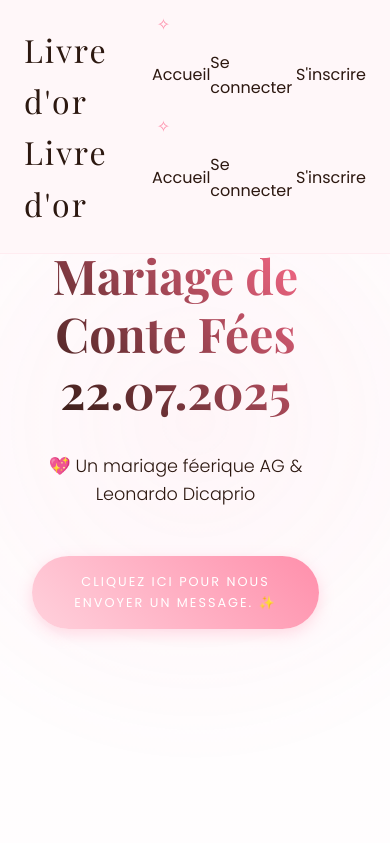
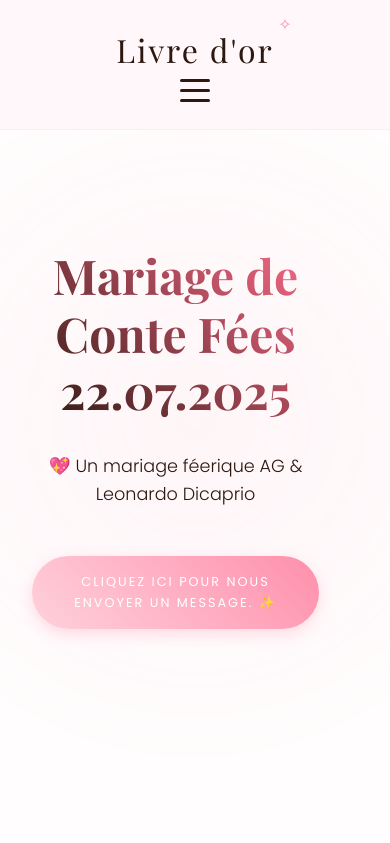
Before and after one commit to lenain-emile/livre-d-or, a PHP site: page / in a window 390 px wide. Shown: the top 843 px of the page. Run offline with PHP 8.4, Linux system fonts and the light colour scheme.

Commit message:
added admin page in mobile navbar

```diff
--- a/navbar.php
+++ b/navbar.php
@@ -17,9 +17,8 @@ $user_id = $_SESSION['user_id'] ?? null;
                 <li><a href="profile.php?id=<?= $user_id ?>">Profil</a></li>
                 <li><a href="guestbook.php">Livre d'or</a></li>
                 <li><a href="logout.php">Se déconnecter</a></li>
-                <?php if($_SESSION['user_permissions'] == 2)
-                {?>
-                <li><a href="admin.php">Administration</a></li>
+                <?php if($_SESSION['user_permissions'] == 2) { ?>
+                    <li><a href="admin.php">Administration</a></li>
                 <?php } ?>
             <?php } else { ?>
                 <li><a href="login.php">Se connecter</a></li>
@@ -29,18 +28,21 @@ $user_id = $_SESSION['user_id'] ?? null;
     </nav>
 
     <nav class="nav mobile">
-        <ul>
-            <li>
-                <div class="logo">Livre d'or</div>
-            </li>
+        <div class="logo">Livre d'or</div>
+        <input type="checkbox" id="menu-toggle" class="menu-toggle">
+        <label for="menu-toggle" class="hamburger">
+            <span class="bar"></span>
+            <span class="bar"></span>
+            <span class="bar"></span>
+        </label>
+        <ul class="nav-list">
             <li><a href="index.php">Accueil</a></li>
             <?php if ($user->isLoggedIn()) { ?>
                 <li><a href="profile.php?id=<?= $user_id ?>">Profil</a></li>
                 <li><a href="guestbook.php">Livre d'or</a></li>
                 <li><a href="logout.php">Se déconnecter</a></li>
-                <?php if($_SESSION['user_permissions'] == 2)
-                {?>
-                <li><a href="admin.php">Administration</a></li>
+                <?php if($_SESSION['user_permissions'] == 2) { ?>
+                    <li><a href="admin.php">Administration</a></li>
                 <?php } ?>
             <?php } else { ?>
                 <li><a href="login.php">Se connecter</a></li>
--- a/style/style.css
+++ b/style/style.css
@@ -380,3 +380,123 @@ table a {
 table a:hover {
   text-decoration: underline;
 }
+#navbar-toggle {
+  display: none;
+}
+
+.navbar-menu
+{
+  display: none;
+}
+
+/* Add these styles to style.css */
+
+/* Hide the checkbox input */
+.menu-toggle {
+  display: none;
+}
+
+/* Style the hamburger menu */
+.hamburger {
+  display: flex;
+  flex-direction: column;
+  justify-content: space-around;
+  width: 30px;
+  height: 30px;
+  background: transparent;
+  border: none;
+  cursor: pointer;
+  z-index: 1001;
+}
+
+.hamburger .bar {
+  width: 100%;
+  height: 3px;
+  background-color: var(--text);
+  border-radius: 10px;
+  transition: all 0.3s ease;
+}
+
+/* Hide the mobile menu by default */
+.nav.mobile .nav-list {
+  display: none;
+  flex-direction: column;
+  align-items: center;
+  position: absolute;
+  top: 60px;
+  left: 0;
+  width: 100%;
+  background-color: var(--primary);
+  border-top: 1px solid rgba(255, 209, 220, 0.3);
+  box-shadow: 0 5px 15px rgba(0, 0, 0, 0.1);
+}
+
+/* Show the mobile menu when the checkbox is checked */
+.menu-toggle:checked + .hamburger + .nav-list {
+  display: flex;
+}
+
+/* Rotate the bars to form an "X" when the menu is open */
+.menu-toggle:checked + .hamburger .bar:nth-child(1) {
+  transform: rotate(45deg) translate(5px, 5px);
+}
+
+.menu-toggle:checked + .hamburger .bar:nth-child(2) {
+  opacity: 0;
+}
+
+.menu-toggle:checked + .hamburger .bar:nth-child(3) {
+  transform: rotate(-45deg) translate(5px, -5px);
+}
+
+/* Additional styles for mobile menu items */
+.nav.mobile .nav-list li {
+  width: 100%;
+  text-align: center;
+  padding: 10px 0;
+}
+
+.nav.mobile .nav-list li a {
+  width: 100%;
+  display: block;
+  padding: 10px 0;
+  color: var(--text);
+  text-decoration: none;
+  font-weight: 300;
+  text-transform: uppercase;
+  letter-spacing: 2px;
+  font-size: 0.8rem;
+  transition: all 0.3s ease;
+}
+
+.nav.mobile .nav-list li a:hover {
+  background-color: var(--secondary);
+}
+
+/* Media query for mobile devices */
+@media (max-width: 768px) {
+  /* Show mobile navigation on mobile */
+  .nav.mobile {
+      display: flex;
+      flex-direction: column;
+      align-items: center;
+  }
+
+  /* Hide desktop navigation on mobile */
+  .nav.desktop {
+      display: none;
+  }
+}
+
+
+@media (max-width: 576px)
+ {
+  .mobile
+  {
+    display: block;
+  }
+  .desktop
+  {
+    display: none;
+  }
+ }
```
